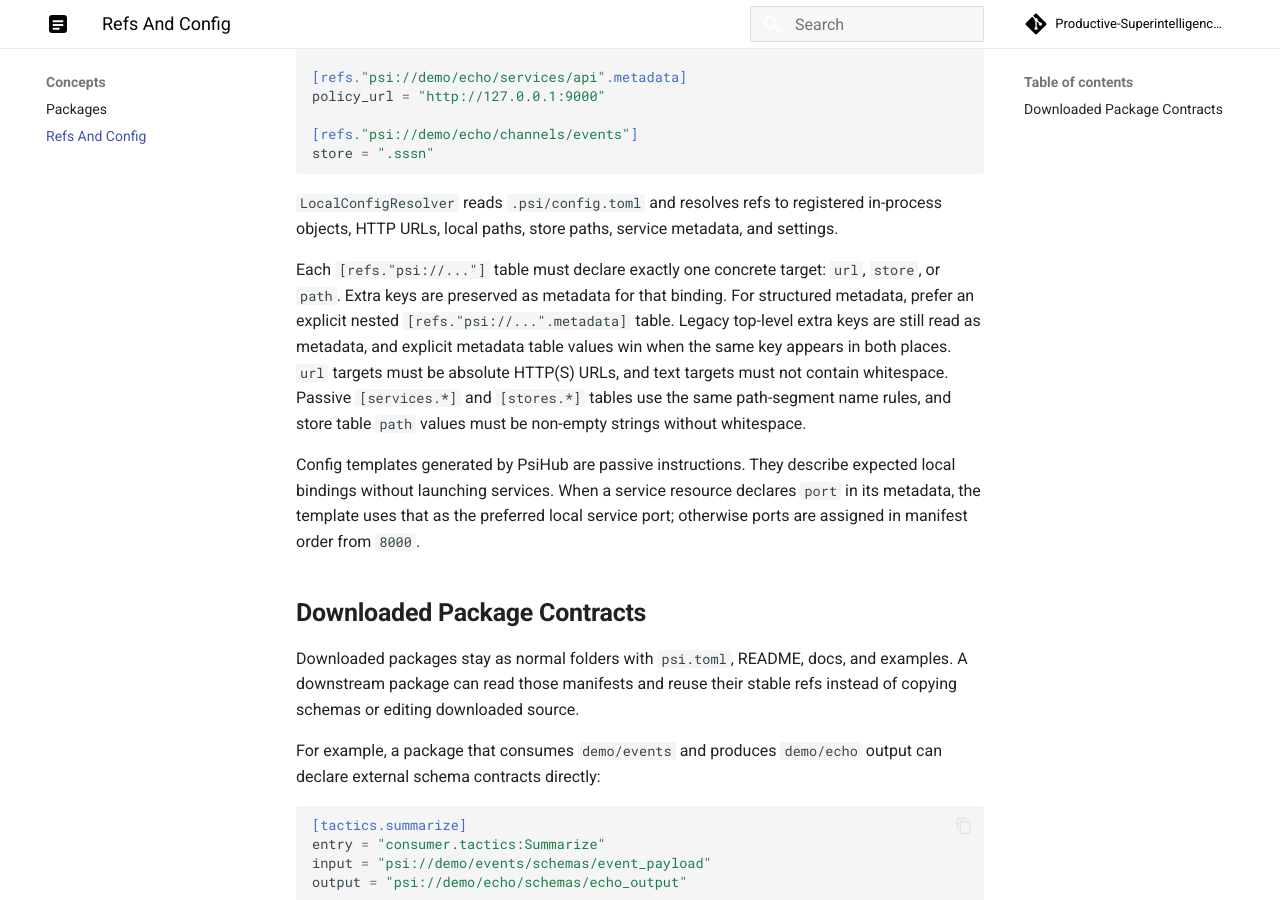
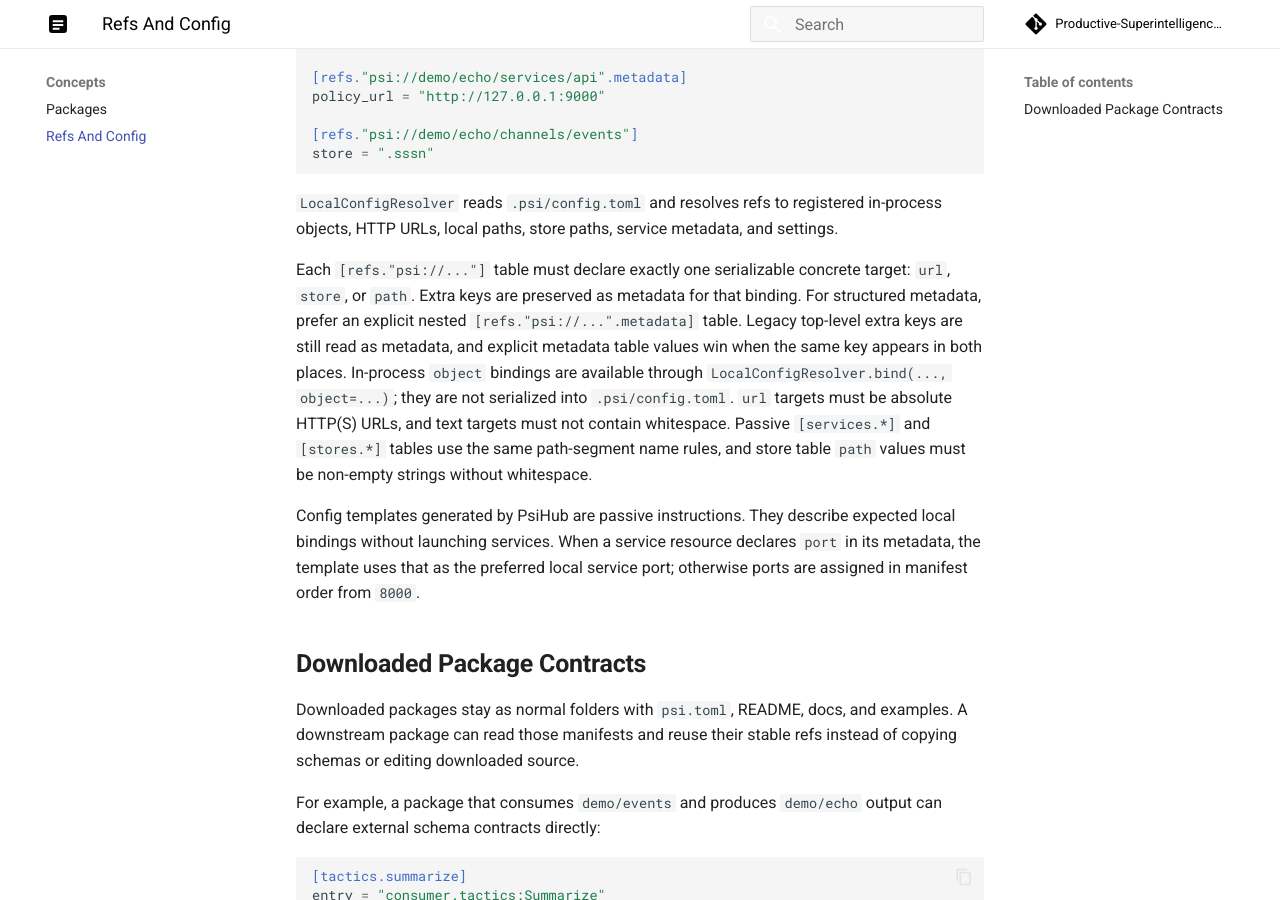
Before and after one commit to Productive-Superintelligence/psihub, an MkDocs documentation site: the page built from docs/concepts/refs-and-config.md, in a window 1280 px wide and 900 px high, scrolled down 518 px. Built offline with MkDocs 1.6.1 and Material for MkDocs 9.7.7, drawn with Linux system fonts in a browser that asks for light colours; comment, search, counter and statistics services are not loaded.

Commit message:
Reject serialized object ref targets

```diff
--- a/docs/concepts/refs-and-config.md
+++ b/docs/concepts/refs-and-config.md
@@ -31,13 +31,16 @@ store = ".sssn"
 in-process objects, HTTP URLs, local paths, store paths, service metadata, and
 settings.
 
-Each `[refs."psi://..."]` table must declare exactly one concrete target:
-`url`, `store`, or `path`. Extra keys are preserved as metadata for that
-binding.
+Each `[refs."psi://..."]` table must declare exactly one serializable concrete
+target: `url`, `store`, or `path`. Extra keys are preserved as metadata for
+that binding.
 For structured metadata, prefer an explicit nested
 `[refs."psi://...".metadata]` table. Legacy top-level extra keys are still read
 as metadata, and explicit metadata table values win when the same key appears
 in both places.
+In-process `object` bindings are available through
+`LocalConfigResolver.bind(..., object=...)`; they are not serialized into
+`.psi/config.toml`.
 `url` targets must be absolute HTTP(S) URLs, and text targets must not contain
 whitespace.
 Passive `[services.*]` and `[stores.*]` tables use the same path-segment name
```
Also changed, not shown: README.md (+5 -2 lines), config.py (+10 -1 lines), 2 other files.
